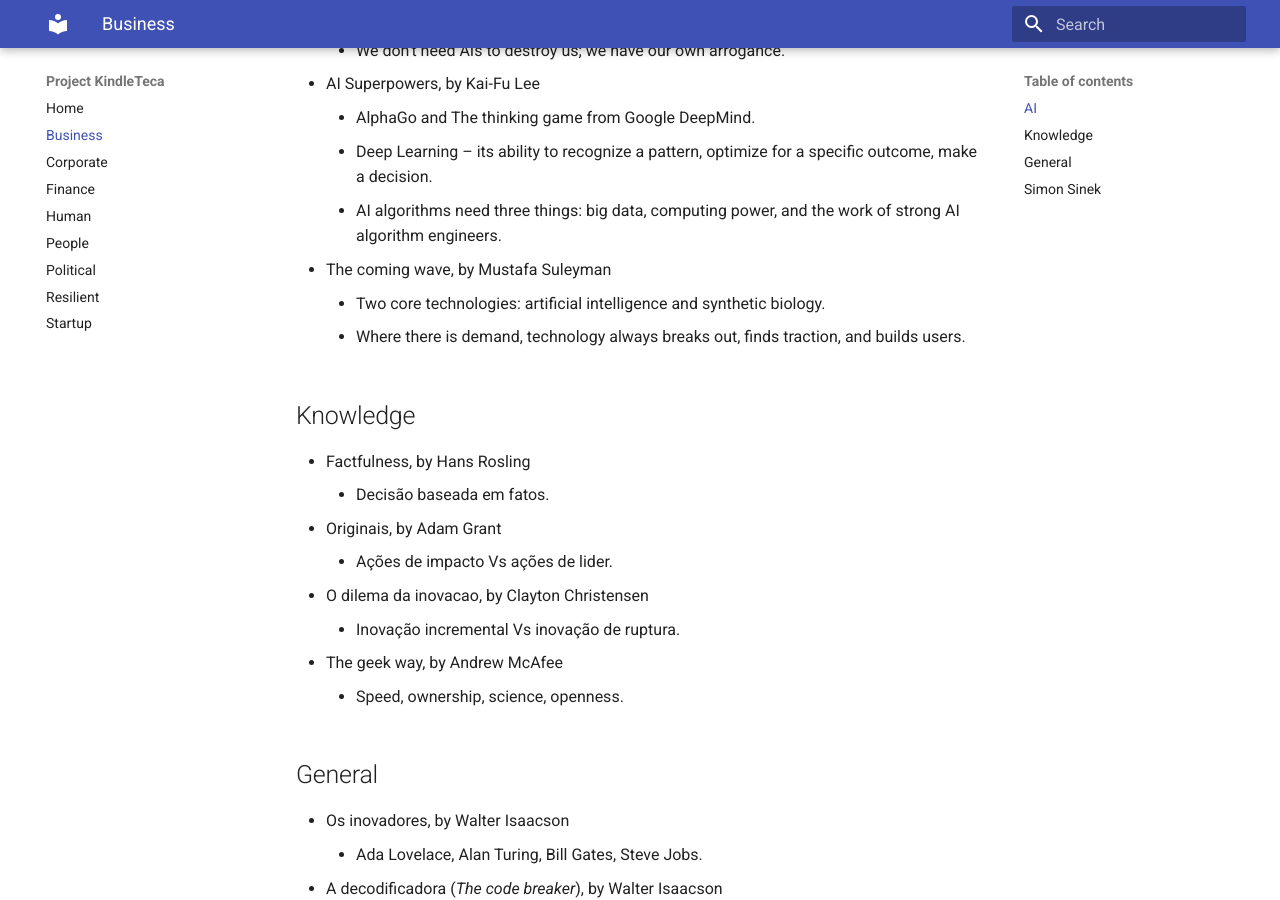
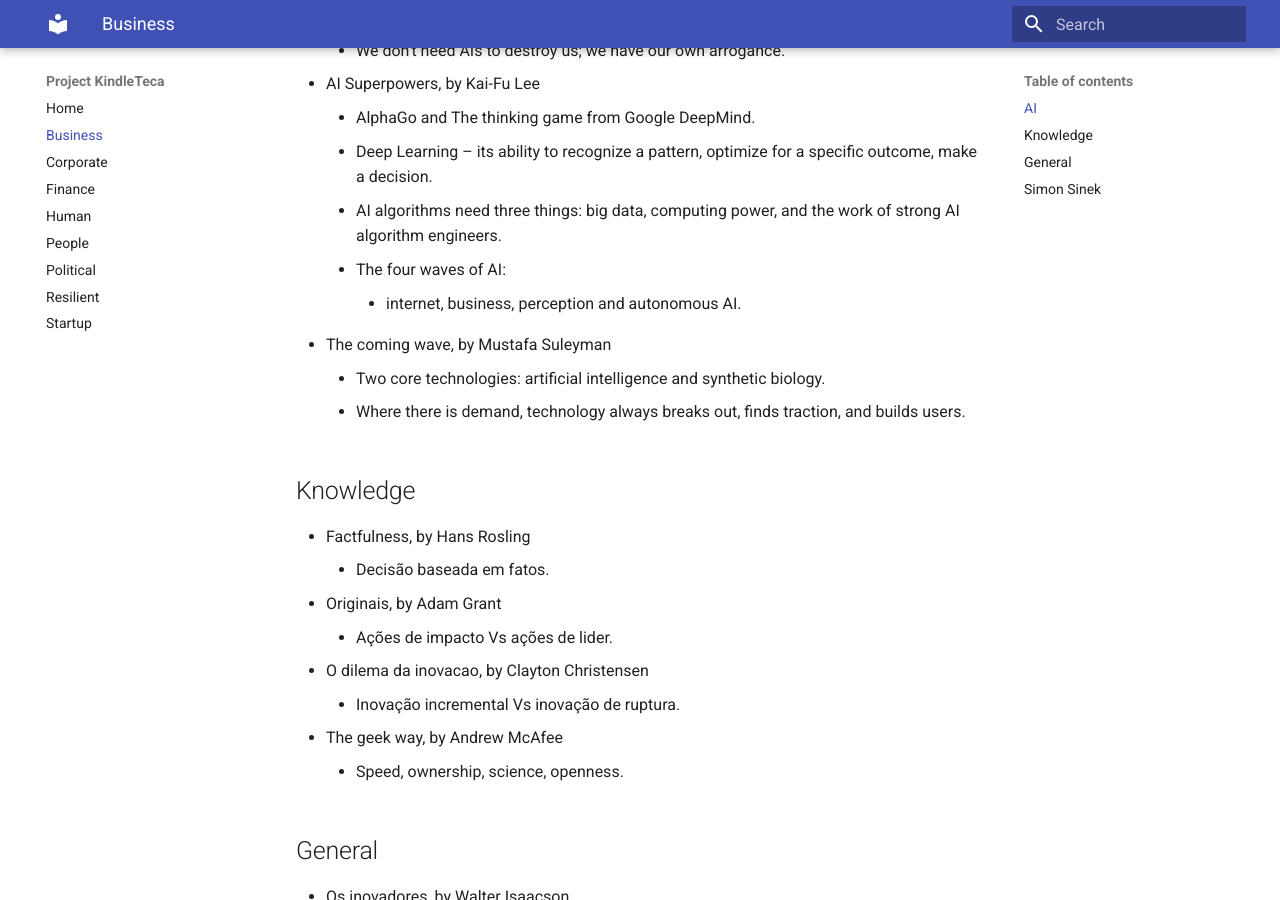
Before and after one commit to renatobrf/kindle-teca, an MkDocs documentation site: the page built from docs/business.md, in a window 1280 px wide and 900 px high, scrolled down 444 px. Built offline with MkDocs 1.6.1 and Material for MkDocs 9.7.7, drawn with Linux system fonts in a browser that asks for light colours.

Commit message:
Update business.md

```diff
--- a/docs/business.md
+++ b/docs/business.md
@@ -10,6 +10,8 @@
     - AlphaGo and The thinking game from Google DeepMind.
     - Deep Learning – its ability to recognize a pattern, optimize for a specific outcome, make a decision.
     - AI algorithms need three things: big data, computing power, and the work of strong AI algorithm engineers.
+    - The four waves of AI:
+        - internet, business, perception and autonomous AI.
 - The coming wave, by Mustafa Suleyman
     - Two core technologies: artificial intelligence and synthetic biology.
     - Where there is demand, technology always breaks out, finds traction, and builds users.
```
